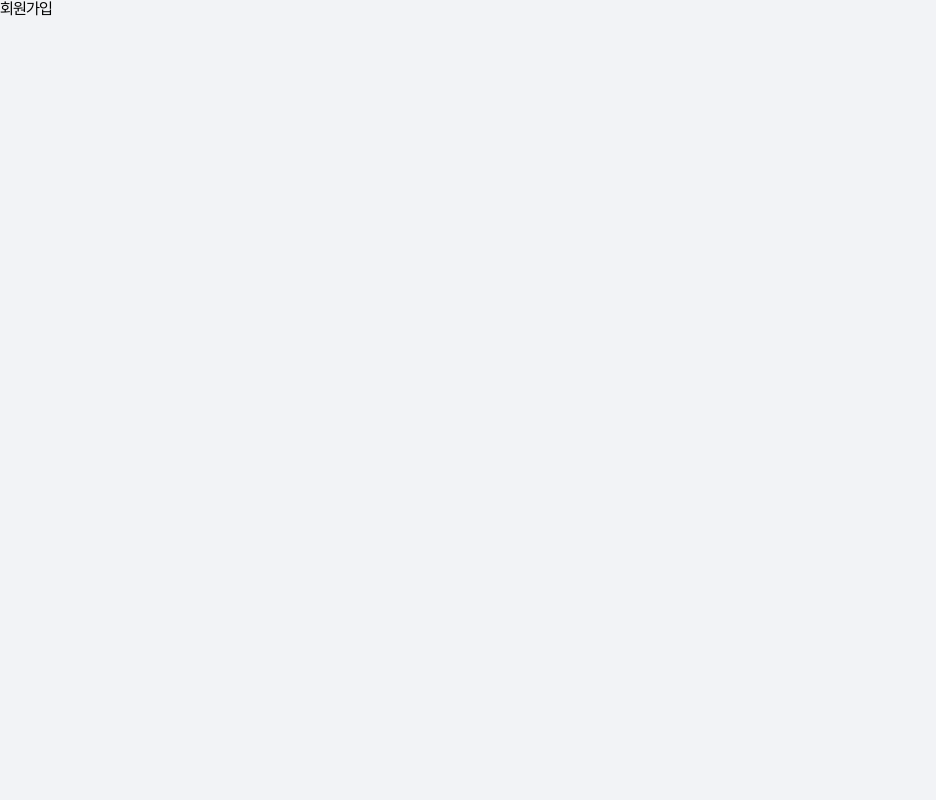
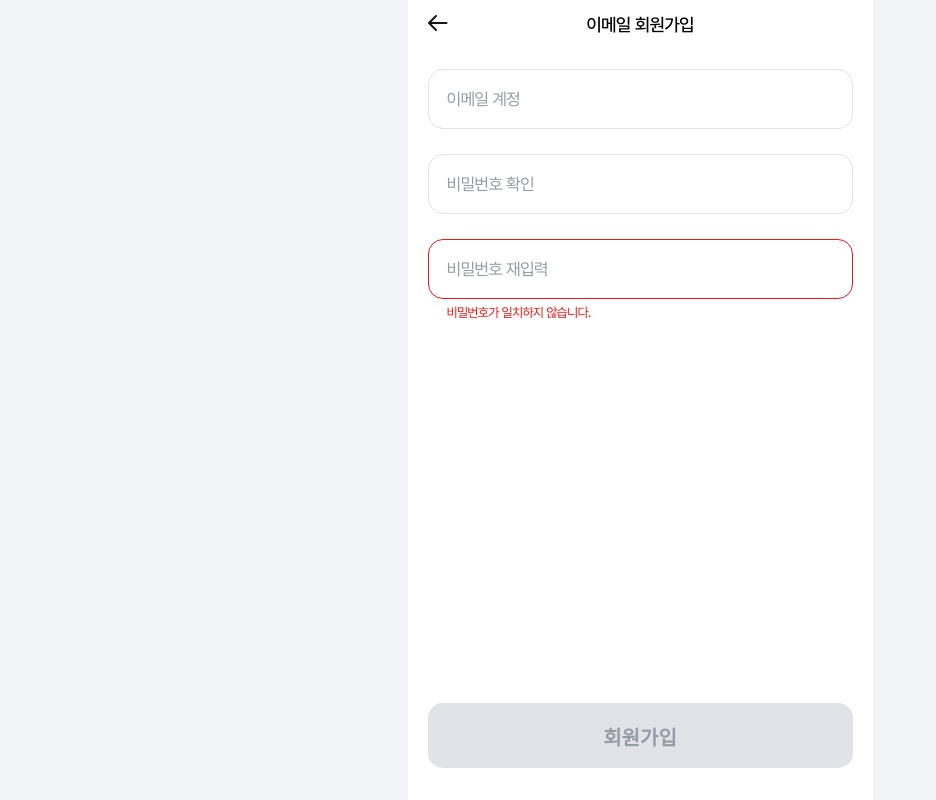
Before and after one commit to codestates-seb/seb39_main_039, a React (Create React App) app in the folder client/: page /signup in a window 1280 px wide. Shown: the whole page, without its empty margins (0-936 px from the left). Built offline with nearby package versions, Linux system fonts and the light colour scheme; a web font is replaced by a local one.

Commit message:
chore. signup 이메일 회원가입 화면 구성

```diff
--- a/client/src/components/Button/buttons.js
+++ b/client/src/components/Button/buttons.js
@@ -14,6 +14,11 @@ export const ButtonPrimary = styled.button`
     &:hover{
         background-color:var(--primary-active);
     }
+
+    &:disabled{
+        background-color:var(--gray-200);
+        color:var(--gray-400);
+    }
 `
 
 export const ButtonPrimaryLine = styled(ButtonPrimary)`
--- a/client/src/components/Inputs/InputLabel.js
+++ b/client/src/components/Inputs/InputLabel.js
@@ -1,11 +1,28 @@
 import styled from "styled-components"
 
-const InputLabel = ({name, label, type, err}) => {
+const InputLabel = ({
+    name,
+    label,
+    type,
+    err,
+    handlerValueState,
+    handleKeyPress
+}) => {
     return(
         <IptFormArea>
-            <input id={name} type={type} data-error={err} className={`ipt-form`} autocomplete="off" required></input>
+            <input
+                id={name}
+                name={name}
+                type={type}
+                data-error={err}
+                className={`ipt-form`}
+                onChange={handlerValueState}
+                onKeyPress={handleKeyPress}
+                autoComplete="off"
+                required
+            ></input>
             <label htmlFor={name}><span>{label}</span></label>
-            {err && <p class="err-msg">{err}</p>}
+            {err && <p className="err-msg">{err}</p>}
         </IptFormArea>
     )
 }
--- a/client/src/components/Layout/Header.js
+++ b/client/src/components/Layout/Header.js
@@ -4,10 +4,8 @@ import { ReactComponent as IconBack } from '../../assets/img/hdIcon-back.svg';
 import { ReactComponent as IconSearch } from '../../assets/img/hdIcon-search.svg';
 import { ReactComponent as Close } from '../../assets/img/close.svg';
 
-
 // 우측 아이콘도 사용할 경우 useRight 'on'
 // <Header pageTitle={'로그인'} useRight="on"></Header>
-
 export const Header = ({pageTitle, useRight}) => {
     return(
         <Conpanel>
--- a/client/src/pages/Register/Login/Login.js
+++ b/client/src/pages/Register/Login/Login.js
@@ -41,7 +41,6 @@ const Login = () => {
     )
 }
 
-
 export default Login;
 
 const LoginPanel = styled.div`
--- a/client/src/pages/Register/Signup/Signup.js
+++ b/client/src/pages/Register/Signup/Signup.js
@@ -1,10 +1,85 @@
+import React, { useState } from "react";
+import styled from "styled-components";
+import { Header } from "../../../components/Layout/Header";
+import { ButtonPrimary } from '../../../components/Button/Buttons';
+import InputLabel from "../../../components/Inputs/InputLabel";
+
 const SignUp = () => {
+    const [inputValue, setInputValue] = useState({
+        email: '',
+        password: '',
+        passwordConfirm: '',
+      });
+    // const { email, passwordConfirm, passwordReConfirm } = inputValue;
+
+    const handleInput = e => {
+        const { name, value } = e.target;
+        setInputValue({
+            ...inputValue,
+            [name]: value,
+        });
+    };
+
+    // 모든 검사 true일 때 함수 작동
+    const getIsActive = true;
+
     return(
-        <>
-            <p>회원가입</p>
-        </>
+        <div className="container">
+            <SignupPanel>
+                <div>
+                    <Header pageTitle={'이메일 회원가입'} />
+                    <FormArea>
+                        <InputLabel
+                            type={'text'}
+                            name={'email'}
+                            label={'이메일 계정'}
+                            handlerValueState={handleInput}
+                            // handleKeyPress={handleKeyPress}
+                            // err={'에러메시지'}
+                        />
+
+                        <InputLabel
+                            type={'password'}
+                            name={'password'}
+                            label={'비밀번호 확인'}
+                            handlerValueState={handleInput}
+                            // handleKeyPress={handleKeyPress}
+                            // err={'에러메시지'}
+                        />
+
+                        <InputLabel
+                            type={'password'}
+                            name={'passwordConfirm'}
+                            label={'비밀번호 재입력'}
+                            handlerValueState={handleInput}
+                            // handleKeyPress={handleKeyPress}
+                            err={'비밀번호가 일치하지 않습니다.'}
+                        />
+                    </FormArea>
+                </div>
+                <div>
+                    <ButtonPrimary disabled ={ getIsActive && 'disabled' }>회원가입</ButtonPrimary>
+                </div>
+            </SignupPanel>
+        </div>
     )
 }
 
 
 export default SignUp;
+
+const SignupPanel = styled.div`
+    display: flex;
+    min-height:100vh;
+    padding-bottom:4vh;
+    flex-direction: column;
+    justify-content:space-between;
+`
+
+const FormArea = styled.div`
+    padding:20px 0;
+
+    >*{
+        margin-bottom:25px;
+    }
+`
```
